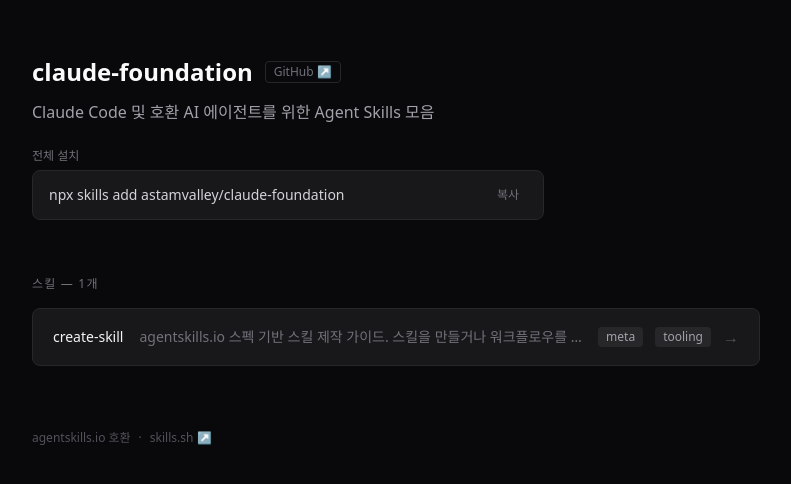
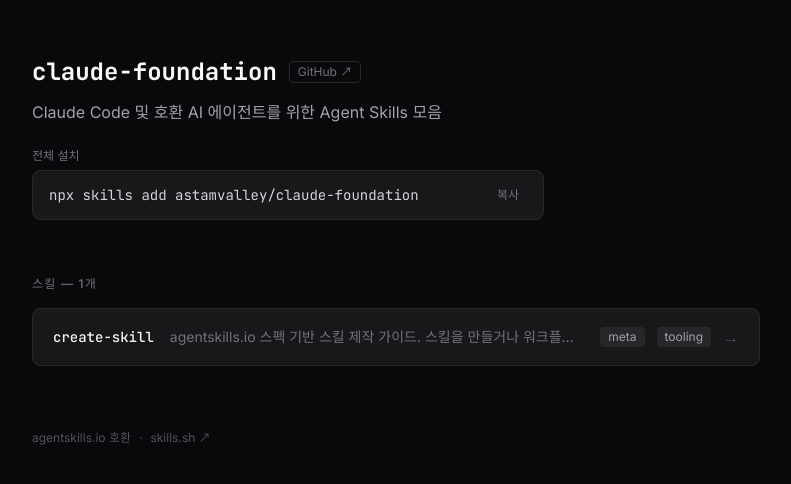
Before and after one commit to astamvalley/claude-foundation, a Next.js app in the folder site/: page / in a window 1280 px wide. Shown: the top 484 px of the page, without its empty margins (244-1035 px from the left). Built offline with nearby package versions, Linux system fonts and the light colour scheme.

Commit message:
fix: use next/font/google instead of geist package

```diff
--- a/site/src/app/layout.tsx
+++ b/site/src/app/layout.tsx
@@ -1,7 +1,9 @@
 import type { Metadata } from 'next'
-import { GeistSans } from 'geist/font/sans'
-import { GeistMono } from 'geist/font/mono'
+import { Inter, JetBrains_Mono } from 'next/font/google'
 import './globals.css'
+
+const inter = Inter({ subsets: ['latin'], variable: '--font-sans' })
+const mono = JetBrains_Mono({ subsets: ['latin'], variable: '--font-mono' })
 
 export const metadata: Metadata = {
   title: 'claude-foundation',
@@ -10,7 +12,7 @@
 
 export default function RootLayout({ children }: { children: React.ReactNode }) {
   return (
-    <html lang="ko" className={`${GeistSans.variable} ${GeistMono.variable}`}>
+    <html lang="ko" className={`${inter.variable} ${mono.variable}`}>
       <body className="bg-zinc-950 text-zinc-100 min-h-screen font-sans antialiased">
         <div className="max-w-3xl mx-auto px-5 py-14">{children}</div>
       </body>
--- a/site/tailwind.config.ts
+++ b/site/tailwind.config.ts
@@ -5,6 +5,7 @@
   theme: {
     extend: {
       fontFamily: {
+        sans: ['var(--font-sans)', 'sans-serif'],
         mono: ['var(--font-mono)', 'monospace'],
       },
     },
```
